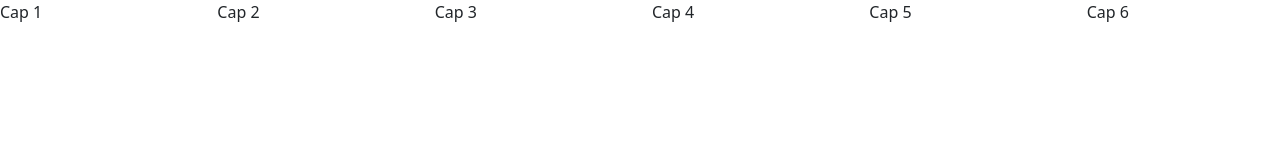
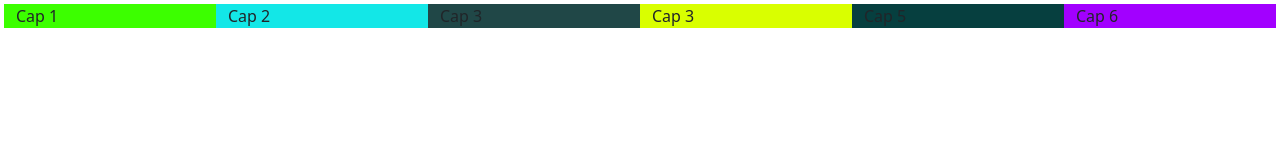
Before and after one commit to ReymondDiaz/curso-html-css, a plain HTML site: page ejercicio-11-grip-bootstrap/index.html in a window 1280 px wide. Drawn offline with nearby package versions, Linux system fonts and the light colour scheme.

Commit message:
agrgando color

```diff
--- a/ejercicio-11-grip-bootstrap/index.html
+++ b/ejercicio-11-grip-bootstrap/index.html
@@ -8,13 +8,13 @@
     <link href="https://cdn.jsdelivr.net/npm/bootstrap@5.3.0-alpha1/dist/css/bootstrap.min.css" rel="stylesheet" integrity="sha384-GLhlTQ8iRABdZLl6O3oVMWSktQOp6b7In1Zl3/Jr59b6EGGoI1aFkw7cmDA6j6gD" crossorigin="anonymous">
   </head>
   <body>
-    <div class="row">
-      <div class="col-sm-6 col-md-4 col-lg-3 col-xl-2">Cap 1</div>
-      <div class="col-sm-6 col-md-4 col-lg-3 col-xl-2">Cap 2</div>
-      <div class="col-sm-6 col-md-4 col-lg-3 col-xl-2">Cap 3</div>
-      <div class="col-sm-6 col-md-4 col-lg-3 col-xl-2">Cap 4</div>
-      <div class="col-sm-6 col-md-4 col-lg-3 col-xl-2">Cap 5</div>
-      <div class="col-sm-6 col-md-4 col-lg-3 col-xl-2">Cap 6</div>
+    <div class="row" style="margin: 0.25rem;">
+      <div class="col-sm-6 col-md-4 col-lg-3 col-xl-2" style="background-color: rgb(60, 255, 0);">Cap 1</div>
+      <div class="col-sm-6 col-md-4 col-lg-3 col-xl-2" style="background-color: rgb(19, 231, 231);">Cap 2</div>
+      <div class="col-sm-6 col-md-4 col-lg-3 col-xl-2" style="background-color: rgb(32, 71, 71);">Cap 3</div>
+      <div class="col-sm-6 col-md-4 col-lg-3 col-xl-2" style="background-color: rgb(217, 255, 0);">Cap 3</div>
+      <div class="col-sm-6 col-md-4 col-lg-3 col-xl-2" style="background-color: rgb(6, 63, 63);">Cap 5</div>
+      <div class="col-sm-6 col-md-4 col-lg-3 col-xl-2" style="background-color: rgb(162, 0, 255);">Cap 6</div>
     </div>
   </body>
   <script src="https://cdn.jsdelivr.net/npm/bootstrap@5.3.0-alpha1/dist/js/bootstrap.min.js" integrity="sha384-mQ93GR66B00ZXjt0YO5KlohRA5SY2XofN4zfuZxLkoj1gXtW8ANNCe9d5Y3eG5eD" crossorigin="anonymous"></script>
```
